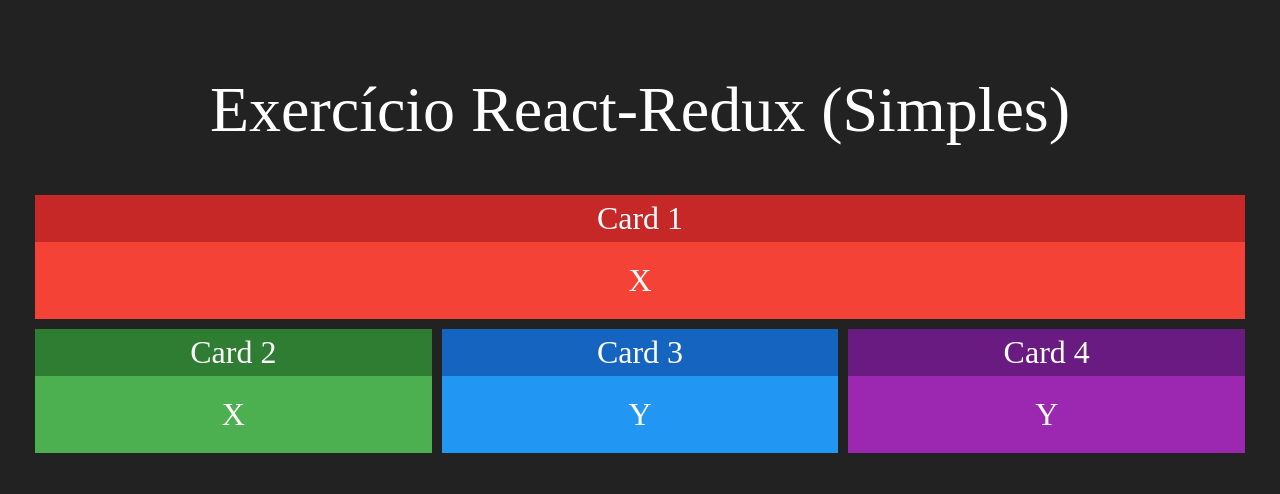
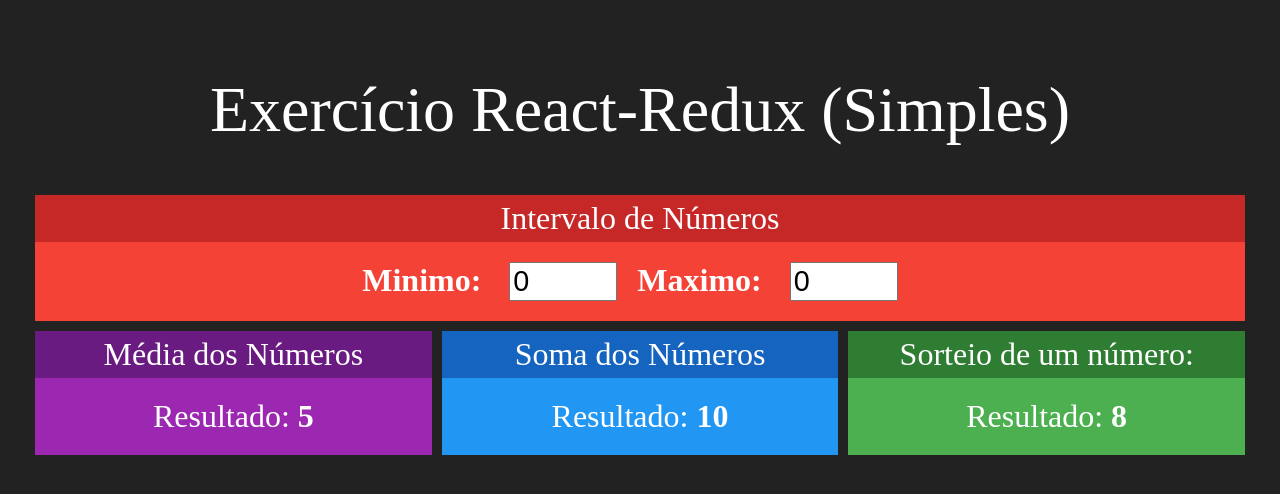
Before and after one commit to rodrigsmor/redux-simples, a React (Create React App) app: page / in a window 1280 px wide. Shown: the top 494 px of the page. Built offline with nearby package versions, Linux system fonts and the light colour scheme.

Commit message:
02 | Create project components

```diff
--- a/src/App.js
+++ b/src/App.js
@@ -1,17 +1,21 @@
 import './App.css';
+import Soma from './components/Soma';
 import Card from './components/Card';
+import Media from './components/Media';
+import Sorteio from './components/Sorteio';
+import Intervalo from './components/Intervalo';
 
 function App() {
   return (
     <div className="App">
       <h1>Exercício React-Redux (Simples)</h1>
       <div className={'linha'}>
-        <Card title={'Card 1'} red>X</Card>
+        <Intervalo />
       </div>
       <div className={'linha'}>
-        <Card title={'Card 2'} green>X</Card>
-        <Card title={'Card 3'} blue>Y</Card>
-        <Card title={'Card 4'} purple>Y</Card>
+        <Media />
+        <Soma />
+        <Sorteio />
       </div>
     </div>
   );
--- /dev/null
+++ b/src/components/Intervalo.css
@@ -0,0 +1,6 @@
+.Intervalo input {
+    font-size: 1.8rem;
+    margin-left: 20px;
+    margin-right: 20px;
+    width: 100px;
+}
--- /dev/null
+++ b/src/components/Intervalo.jsx
@@ -0,0 +1,22 @@
+import './Intervalo.css';
+import React from 'react';
+import Card from './Card';
+
+const Intervalo = (props) => {
+    return (
+        <Card title={'Intervalo de Números'} red>
+            <div className={'Intervalo'}>
+                <span>
+                    <strong>Minimo: </strong>
+                    <input type={'number'} value={0} readOnly />
+                </span>
+                <span>
+                    <strong>Maximo: </strong>
+                    <input type={'number'} value={0} readOnly />
+                </span>
+            </div>
+        </Card>
+    );
+}
+
+export default Intervalo;
--- /dev/null
+++ b/src/components/Media.jsx
@@ -0,0 +1,17 @@
+import React from 'react';
+import Card from './Card';
+
+const Media = (props) => {
+    return (
+        <Card title={'Média dos Números'} purple>
+            <div>
+                <span>
+                    <span>Resultado: </span>
+                    <strong>5</strong>
+                </span>
+            </div>
+        </Card>
+    );
+}
+
+export default Media;
--- /dev/null
+++ b/src/components/Soma.jsx
@@ -0,0 +1,17 @@
+import React from 'react';
+import Card from './Card';
+
+const Media = (props) => {
+    return (
+        <Card title={'Soma dos Números'} blue>
+            <div>
+                <span>
+                    <span>Resultado: </span>
+                    <strong>10</strong>
+                </span>
+            </div>
+        </Card>
+    );
+}
+
+export default Media;
--- /dev/null
+++ b/src/components/Sorteio.jsx
@@ -0,0 +1,17 @@
+import React from 'react';
+import Card from './Card';
+
+const Sorteio = (props) => {
+    return (
+        <Card title={'Sorteio de um número: '} green>
+            <div>
+                <span>
+                    <span>Resultado: </span>
+                    <strong>8</strong>
+                </span>
+            </div>
+        </Card>
+    );
+}
+
+export default Sorteio;
```
